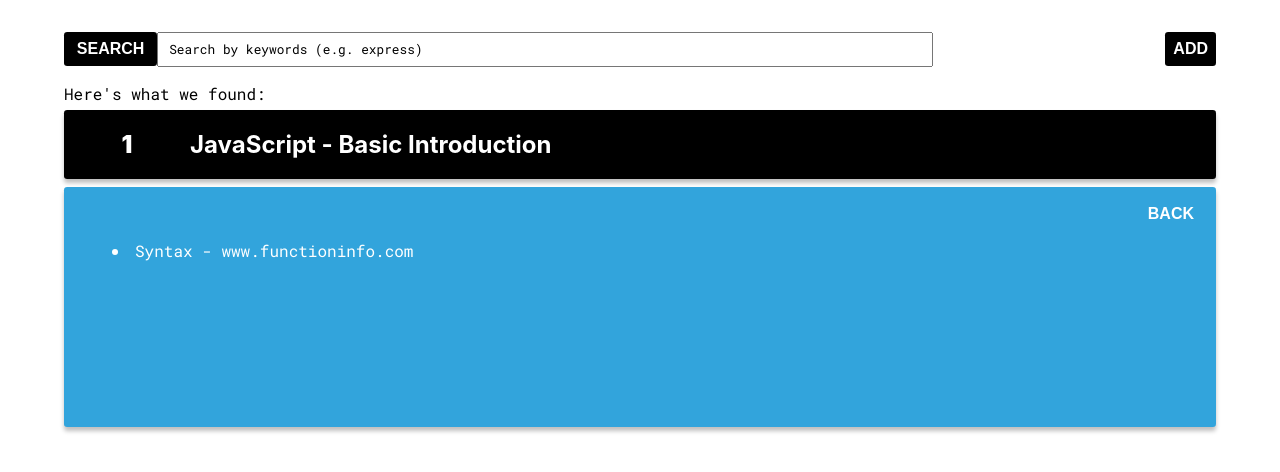
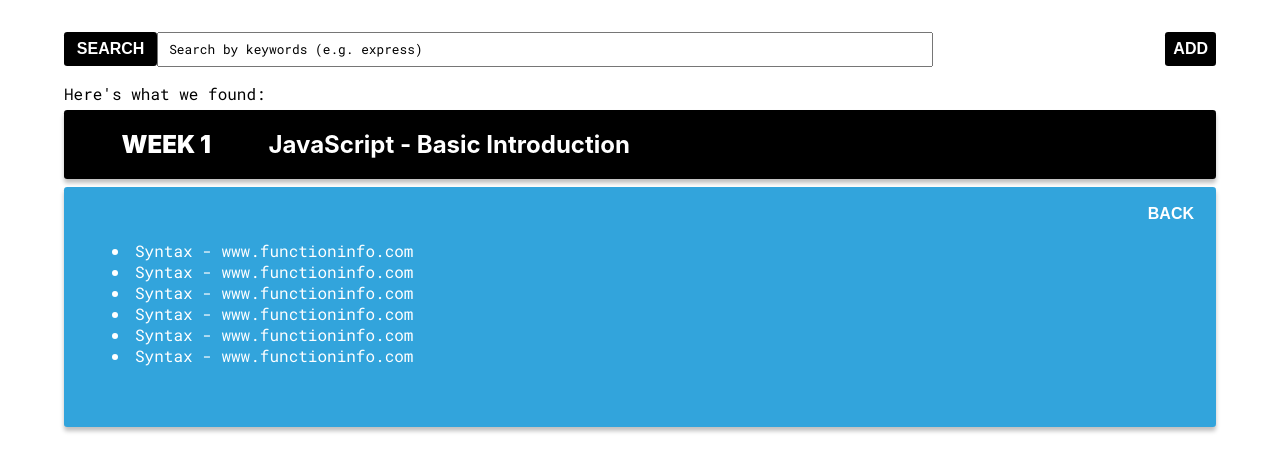
Before and after one commit to SchoolOfCode/national-project-week-riki-adam-luis-apoorwa, a React (Create React App) app in the folder client/: page / in a window 1280 px wide. Shown: the top 472 px of the page. Built offline with nearby package versions, Linux system fonts and the light colour scheme; no server answers.

Commit message:
Add multiple list elements for mockup of actualised idea

```diff
--- a/client/src/Components/SearcherBlock/SearchResults/LinksList/index.js
+++ b/client/src/Components/SearcherBlock/SearchResults/LinksList/index.js
@@ -10,6 +10,11 @@ export function LinksList() {
       </div>
       <div className="LinksListItem_Container">
         <LinksListItem />
+        <LinksListItem />
+        <LinksListItem />
+        <LinksListItem />
+        <LinksListItem />
+        <LinksListItem />
       </div>
     </div>
   );
--- a/client/src/Components/SearcherBlock/SearchResults/WeekBar/index.js
+++ b/client/src/Components/SearcherBlock/SearchResults/WeekBar/index.js
@@ -4,7 +4,7 @@ import "./styles.css";
 export function WeekBar() {
   return (
     <div className="WeekBar_Container">
-      <h2 className="WeekBar_Number">1</h2>
+      <h2 className="WeekBar_Number">WEEK 1</h2>
       <h2 className="WeekBar_Title">JavaScript - Basic Introduction</h2>
     </div>
   );
```
